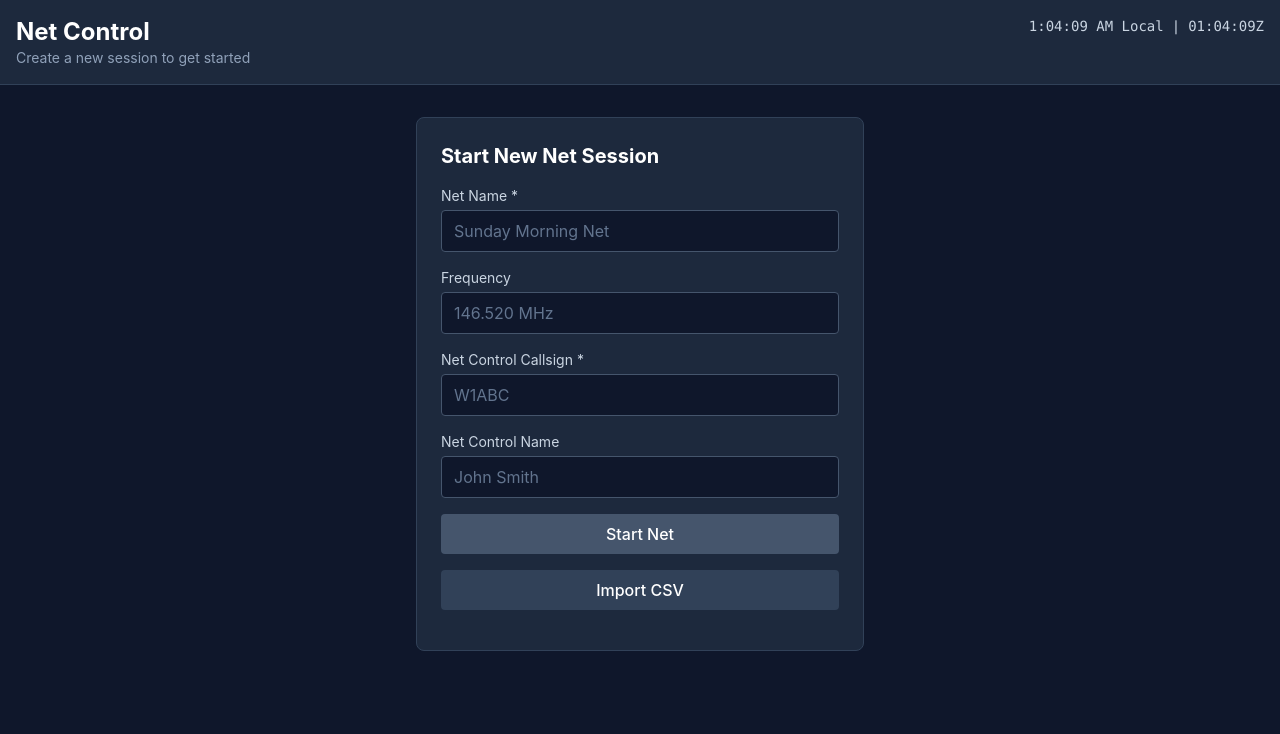
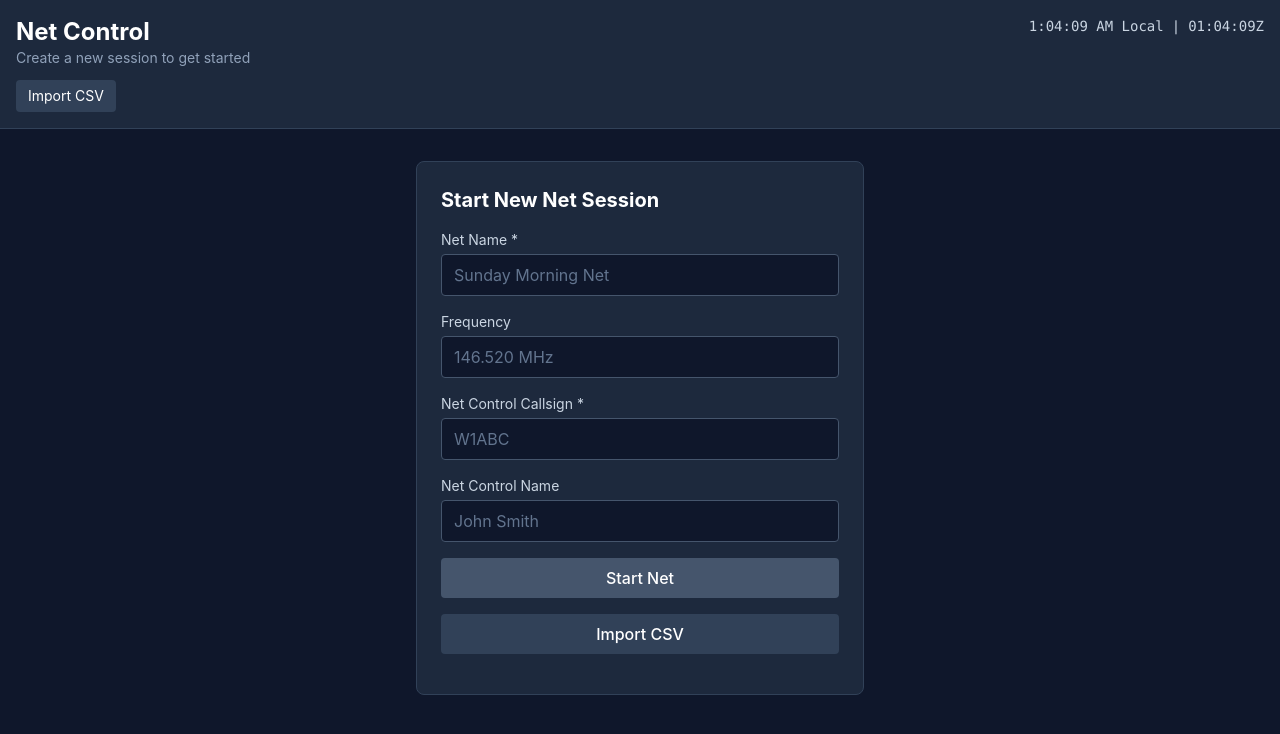
Before and after one commit to benhg/netctl-web, a React (Vite) app: page / in a window 1280 px wide. Shown: the top 734 px of the page. Built offline with nearby package versions, Linux system fonts and the light colour scheme; the HTML template or start-up script is replaced by a standard one.

Commit message:
add additional

```diff
--- a/src/components/Header.tsx
+++ b/src/components/Header.tsx
@@ -1,4 +1,4 @@
-import { useState, useEffect } from 'react';
+import { useRef, useState, useEffect, type ChangeEvent } from 'react';
 import { useNetStore } from '../stores/netStore';
 
 function formatDuration(ms: number): string {
@@ -10,9 +10,10 @@ function formatDuration(ms: number): string {
 }
 
 export function Header() {
-  const { session, getElapsedTime, openSession, closeSession } = useNetStore();
+  const { session, getElapsedTime, openSession, closeSession, importFromCsv } = useNetStore();
   const [elapsed, setElapsed] = useState(0);
   const [currentTime, setCurrentTime] = useState(new Date());
+  const fileInputRef = useRef<HTMLInputElement>(null);
 
   useEffect(() => {
     const interval = setInterval(() => {
@@ -24,6 +25,18 @@ export function Header() {
     return () => clearInterval(interval);
   }, [session?.status, getElapsedTime]);
 
+  const handleImportClick = () => {
+    fileInputRef.current?.click();
+  };
+
+  const handleFileChange = async (event: ChangeEvent<HTMLInputElement>) => {
+    const file = event.target.files?.[0];
+    if (!file) return;
+    const csvText = await file.text();
+    importFromCsv(csvText);
+    event.target.value = '';
+  };
+
   if (!session) {
     return (
       <header className="bg-slate-800 text-white p-4 border-b border-slate-700">
@@ -31,6 +44,21 @@ export function Header() {
           <div>
             <h1 className="text-2xl font-bold">Net Control</h1>
             <p className="text-slate-400 text-sm">Create a new session to get started</p>
+            <div className="mt-3">
+              <button
+                onClick={handleImportClick}
+                className="px-3 py-1.5 bg-slate-700 hover:bg-slate-600 text-white text-sm rounded transition-colors"
+              >
+                Import CSV
+              </button>
+              <input
+                ref={fileInputRef}
+                type="file"
+                accept=".csv,text/csv"
+                onChange={handleFileChange}
+                className="hidden"
+              />
+            </div>
           </div>
           <div className="text-sm font-mono text-slate-300">
             <span>{currentTime.toLocaleTimeString()} Local</span>
```
Also changed, not shown: 3 other files (tests, documents, lock files or other folders).
